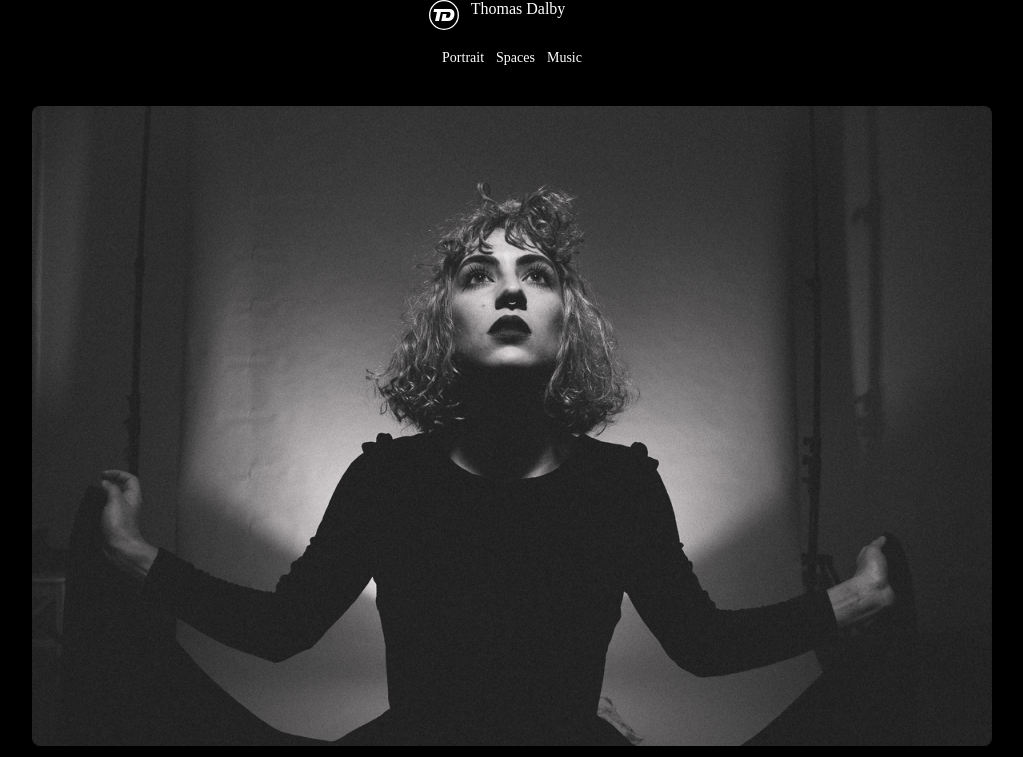
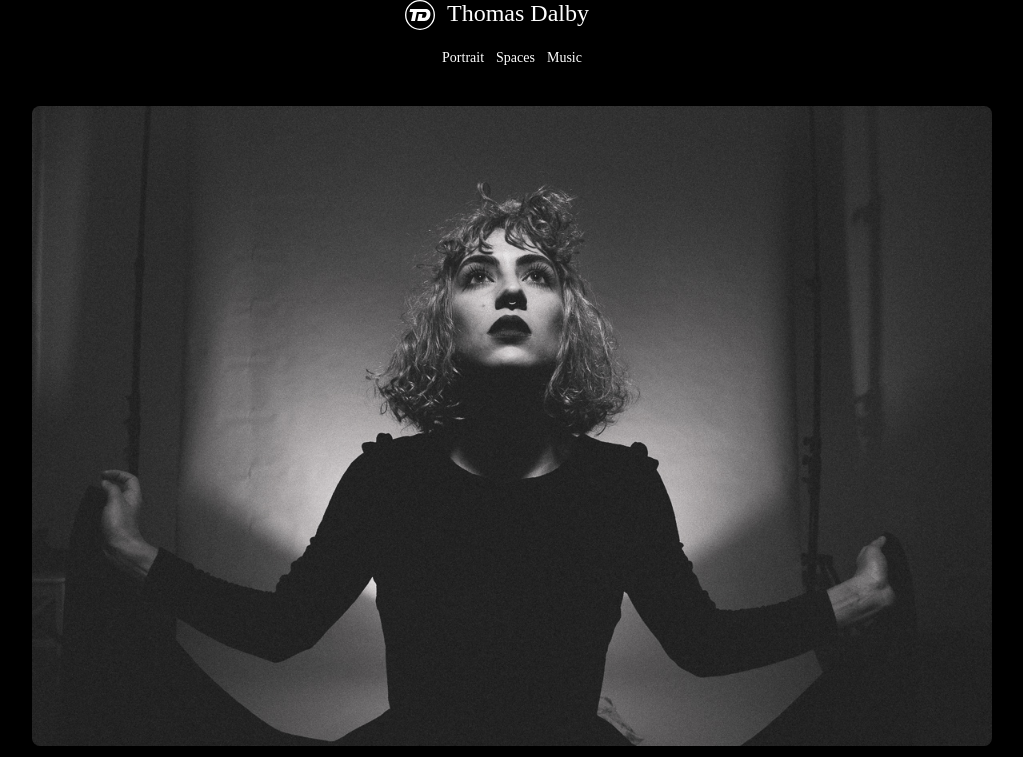
Before and after one commit to Tomdalby/tomdalby.github.io, a plain HTML site: page index.html in a window 1280 px wide. Shown: the top 757 px of the page, without its empty margins (128-1151 px from the left). Drawn offline with Linux system fonts and the light colour scheme; a web font is replaced by a local one.

Commit message:
Testing spacing

```diff
--- a/index.html
+++ b/index.html
@@ -27,7 +27,7 @@
 <body class="container-page">
   <div class="container-header">
     <img id="logo" src="images/logo.svg" alt="">
-    Thomas Dalby
+    <div class="title1">Thomas Dalby</div>
   </div>
   <div class="content-wrapper">
     <div class="menu-buttons">
--- a/normalise.css
+++ b/normalise.css
@@ -10,7 +10,7 @@
 
  html {
     line-height: 1.15; /* 1 */
-    -webkit-text-size-adjust: 100%; /* 2 */
+    -webkit-text-size-adjust: 1; /* 2 */
   }
 
   /* Sections
--- a/styles.css
+++ b/styles.css
@@ -8,10 +8,9 @@
 .container-header {
   display: flex;
   gap: 12px;
-  background-color: none;
   justify-content: center;
   font-family: Gotham;
-  font-weight: 5000;
+  font-weight: 500;
   font-size: 16px;
   height: 60px;
   color: #fff;
@@ -44,6 +43,7 @@
   border-radius: 4px;
   font-size: 14px;
   cursor: pointer;
+  font-family: Gotham;
 }
 
 .image-carousel {
--- a/textstyles.css
+++ b/textstyles.css
@@ -49,6 +49,6 @@
 
 .title1 {
   font-family: 'Gotham';
-  font-size: 48px;
+  font-size: 24px;
   color: #fff;
 }
```
